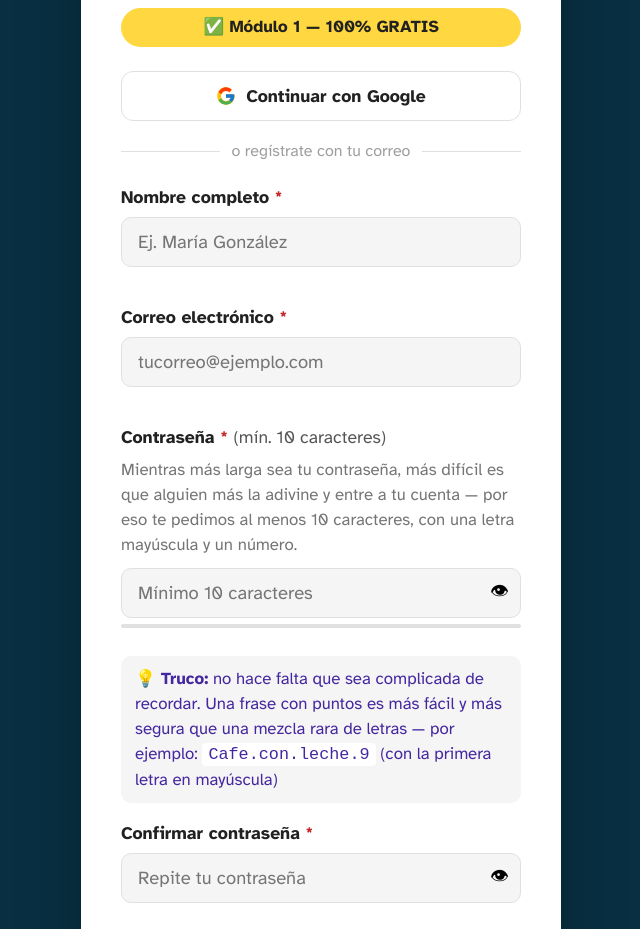
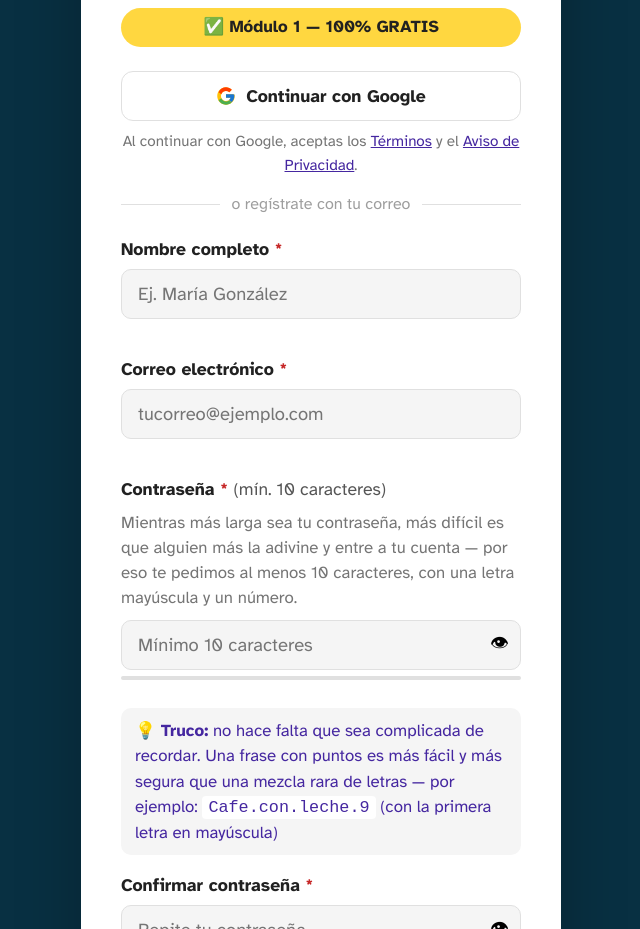
Before and after one commit to srgabarca-del/academia-ia-generaciones, a plain HTML site: page Academia_AI.html in a window 1280 px wide. Shown: the part 6340-7269 px from the top of the page, without its empty margins (319-959 px from the left). Drawn offline with Linux system fonts and the light colour scheme.

Commit message:
Agregar aviso de Términos/Privacidad debajo del botón de Google
El registro con correo/contraseña ya exigía marcar una casilla de
aceptación antes de habilitar el botón, pero el botón "Continuar con
Google" nunca la revisaba y podía crear una cuenta nueva sin que el
alumno viera los Términos ni el Aviso de Privacidad. Se agrega un aviso
de texto (sin casilla, sin bloquear el flujo) debajo del botón de Google
en Academia_AI.html y login.html, con enlaces a legal.html.

Co-Authored-By: Claude Sonnet 5 <noreply@anthropic.com>

```diff
--- a/Academia_AI.html
+++ b/Academia_AI.html
@@ -410,6 +410,7 @@ footer{background:var(--color-neutro-oscuro);padding:32px 24px;text-align:center
         <svg width="20" height="20" viewBox="0 0 48 48" aria-hidden="true"><path fill="#FFC107" d="M43.6 20.5H42V20H24v8h11.3C33.7 32.9 29.3 36 24 36c-6.6 0-12-5.4-12-12s5.4-12 12-12c3.1 0 5.8 1.1 8 3l6-6C34.5 5.1 29.5 3 24 3 12.4 3 3 12.4 3 24s9.4 21 21 21 21-9.4 21-21c0-1.3-.1-2.7-.4-3.5z"/><path fill="#FF3D00" d="M6.3 14.7l6.6 4.8C14.5 15.1 18.9 12 24 12c3.1 0 5.8 1.1 8 3l6-6C34.5 5.1 29.5 3 24 3 16.3 3 9.7 7.3 6.3 14.7z"/><path fill="#4CAF50" d="M24 45c5.2 0 9.9-2 13.4-5.2l-6.2-5.2C29.2 36.5 26.7 37 24 37c-5.2 0-9.6-3.1-11.3-7.6l-6.5 5C9.6 40.6 16.3 45 24 45z"/><path fill="#1976D2" d="M43.6 20.5H42V20H24v8h11.3c-.8 2.3-2.3 4.3-4.1 5.6l6.2 5.2C36.9 39.6 44 34 44 24c0-1.3-.1-2.7-.4-3.5z"/></svg>
         Continuar con Google
       </button>
+      <p style="text-align:center;font-size:.95rem;color:#757575;margin:-10px 0 14px;">Al continuar con Google, aceptas los <a href="legal.html#terminos" target="_blank" style="color:var(--color-primario);">Términos</a> y el <a href="legal.html#privacidad" target="_blank" style="color:var(--color-primario);">Aviso de Privacidad</a>.</p>
       <div class="err" id="err-google" style="display:none;background:#FFEBEE;color:var(--color-error);border-radius:8px;padding:10px 14px;font-size:1.1rem;margin-bottom:14px;"></div>
       <div class="divider"><span>o regístrate con tu correo</span></div>
 
```
Also changed, not shown: login.html (+1 -0 lines).
